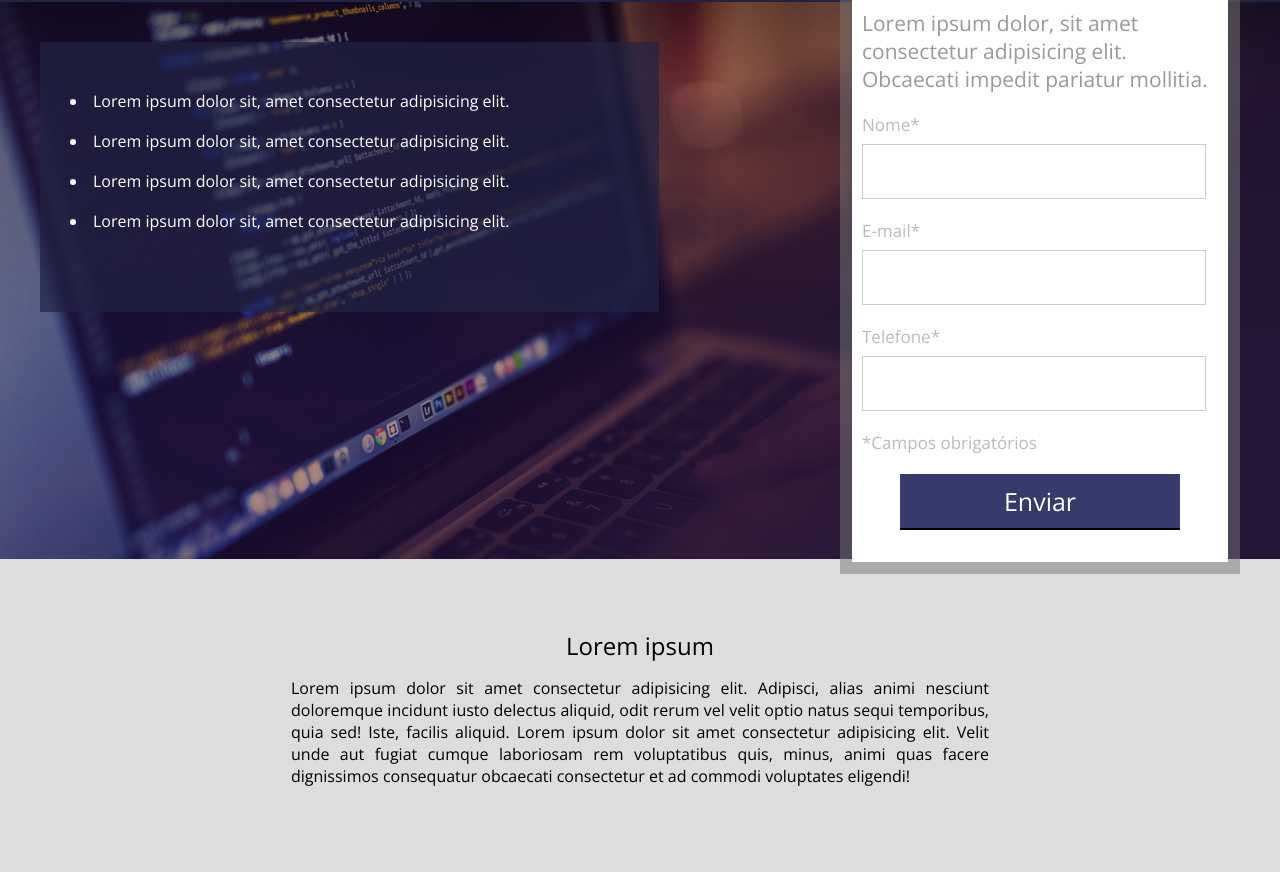
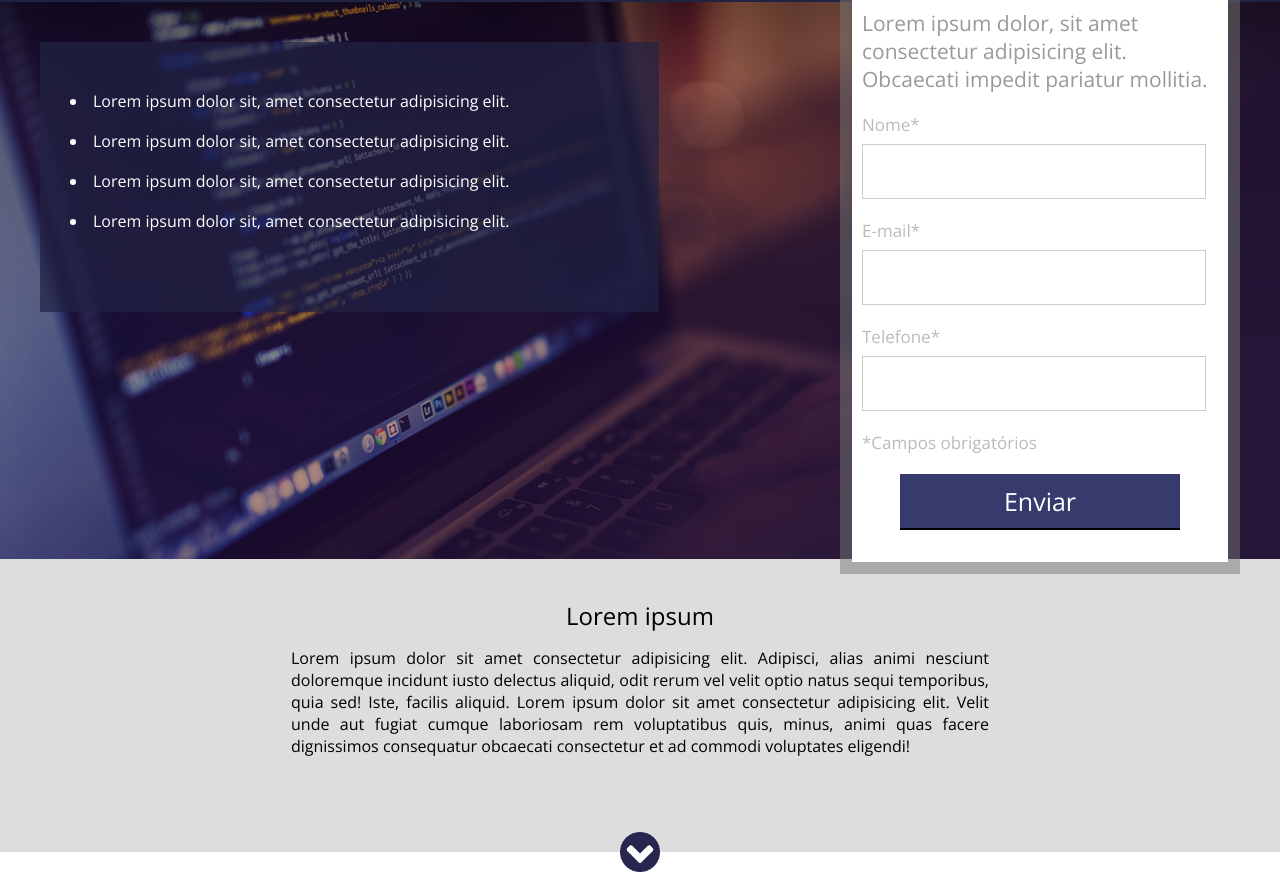
Before and after one commit to andersongames/Projeto_1-LandingPage, a plain HTML site: page index.html in a window 1280 px wide. Shown: the part 58-930 px from the top of the page. Drawn offline with nearby package versions, Linux system fonts and the light colour scheme.

Commit message:
Ad arrow
Adicionada arrow

```diff
--- a/css/style.css
+++ b/css/style.css
@@ -120,7 +120,7 @@ margin: 0 auto;
 }
 
 .container-sec2{
-    padding: 70px 0;
+    padding: 40px 0;
     background-color: #DDDDDD;
     text-align: center;
 }
@@ -135,3 +135,14 @@ margin: 0 auto;
     display: inline-block;
     text-align: justify;
 }
+
+.arrow{
+    position: relative;
+    top: 60px;
+    left: 50%;
+    margin-left: -20px;
+    width: 40px;
+    height: 40px;
+    background-image: url(../images/arrow.png);
+    background-size: 100% 100%;
+}
--- a/index.html
+++ b/index.html
@@ -58,6 +58,8 @@
             <h2>Lorem ipsum</h2>
             <p>Lorem ipsum dolor sit amet consectetur adipisicing elit. Adipisci, alias animi nesciunt doloremque incidunt iusto delectus aliquid, odit rerum vel velit optio natus sequi temporibus, quia sed! Iste, facilis aliquid. Lorem ipsum dolor sit amet consectetur adipisicing elit. Velit unde aut fugiat cumque laboriosam rem voluptatibus quis, minus, animi quas facere dignissimos consequatur obcaecati consectetur et ad commodi voluptates eligendi!</p>
         </div><!--center-->
+
+        <div class="arrow"></div> <!--arrow-->
     </div><!--container-sec2-->
 </body>
 </html>
```
